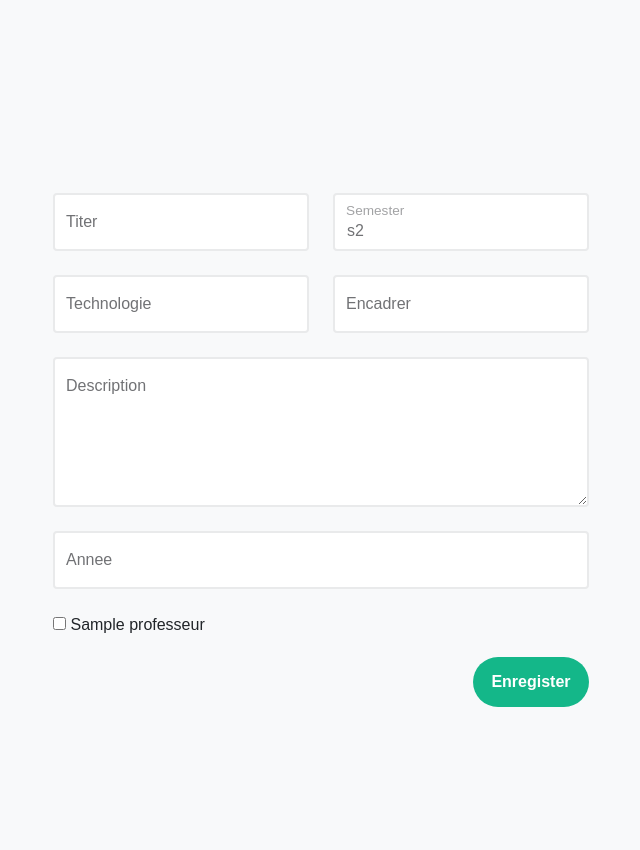
After one commit to sid7med/projet-integrateur, a PHP site: the page made by PROJET INTEGRATEUR/prof.php in a window 1280 px wide. The commit adds this page. Shown: the whole page, without its empty margins (324-964 px from the left). Run offline with PHP 8.4, Linux system fonts and the light colour scheme; tables that the repository leaves empty hold one stand-in row (values such as "Sample post").

Commit message:
la deriner  vertion du base de donner et linsetion du stage par le prof

```diff
--- /dev/null
+++ b/PROJET INTEGRATEUR/prof.php
@@ -0,0 +1,105 @@
+<?php
+$conn = mysqli_connect("localhost", "root", "", "p_i");
+if (!$conn) {
+    die("echo error");
+}
+$sql = "SELECT * FROM `professeur`";
+$res = mysqli_query($conn, $sql);
+?>
+<!DOCTYPE html>
+<html lang="en">
+<head>
+    <meta charset="UTF-8">
+    <meta name="viewport" content="width=device-width, initial-scale=1.0">
+    <link rel="stylesheet" href="css/bootstrap.min.css">
+    <link rel="stylesheet" href="css/bootstrap-icons.css">
+    <link rel="stylesheet" href="css/magnific-popup.css">
+    <link rel="stylesheet" href="css/templatemo-first-portfolio-style.css">
+    <title>Document</title>
+    <style>
+        /* Styles personnalisés */
+        body {
+            background-color: #f8f9fa;
+        }
+        .container {
+            margin-top: 50px;
+        }
+        .form-floating {
+            margin-bottom: 20px;
+        }
+        .checkbox label {
+            font-weight: normal;
+        }
+        .btn-primary {
+            width: 100%;
+        }
+    </style>
+</head>
+<body>
+
+<div class="container">
+    <div class="row justify-content-center align-items-center vh-100">
+        <div class="col-lg-6 col-12 mt-5 mt-lg-0">
+            <form action="ins.php" method="post" class="custom-form contact-form" role="form">
+                <div class="row">
+                    <div class="col-lg-6 col-md-6 col-12">
+                        <div class="form-floating">
+                            <input type="text" name="titer" id="name" class="form-control" placeholder="titer" required="">
+                            <label for="floatingInput">Titer</label>
+                        </div>
+                    </div>
+                    <div class="col-lg-6 col-md-6 col-12">
+                        <div class="form-floating">
+                            <select name="semester" id="semester" class="form-control">
+                                <option value="s2">s2</option>
+                                <option value="s3">s3</option>
+                                <option value="s4">s4</option>
+                                <option value="s5">s5</option>
+                            </select>
+                            <label for="floatingInput">Semester</label>
+                        </div>
+                    </div>
+                    <div class="col-lg-6 col-md-6 col-12">
+                        <div class="form-floating">
+                            <input type="text" name="Technologie" id="email" class="form-control" placeholder="Technologie" required="">
+                            <label for="floatingInput">Technologie</label>
+                        </div>
+                    </div>
+                    <div class="col-lg-6 col-md-6 col-12">
+                        <div class="form-floating">
+                            <input type="text" name="Encadrer" id="email" class="form-control" placeholder="Encadrer" required="">
+                            <label for="floatingInput">Encadrer</label>
+                        </div>
+                    </div>
+                    <div class="col-lg-12 col-12">
+                        <div class="form-floating">
+                            <textarea class="form-control" id="message" name="Description" placeholder="Description"></textarea>
+                            <label for="floatingTextarea">Description</label>
+                        </div>
+                    </div>
+                    <div class="col-lg-12 col-12">
+                        <div class="form-floating">
+                            <input type="text" name="annee" id="email" class="form-control" placeholder=" par example (2024) " required="">
+                            <label for="floatingInput">Annee</label>
+                        </div>
+                    </div>
+                    <div class="overflow-auto" style="max-height: 25px;">
+    <?php mysqli_data_seek($res, 0);  ?>
+    <?php while ($row2 = mysqli_fetch_array($res)) : ?>
+        <div class="col-lg-12 col-12">
+            <input type="checkbox" name="professors[]" value="<?php echo $row2[0]; ?>">
+            <label for="<?php echo $row2[0]; ?>"><?php echo $row2[1]; ?></label>
+        </div>
+    <?php endwhile; ?>
+</div>
+                    <div class="col-lg-3 col-12 ms-auto" style="margin-top: 20px;">
+                        <button type="submit" name="submit" class="form-control">Enregister</button>
+                    </div>
+                </div>
+            </form>
+        </div>
+    </div>
+</div>
+
+</body>
+</html>
```
Also changed, not shown: PROJET INTEGRATEUR/ins.php (+25 -11 lines), PROJET INTEGRATEUR/prof.html (deleted, +0 -64 lines).
